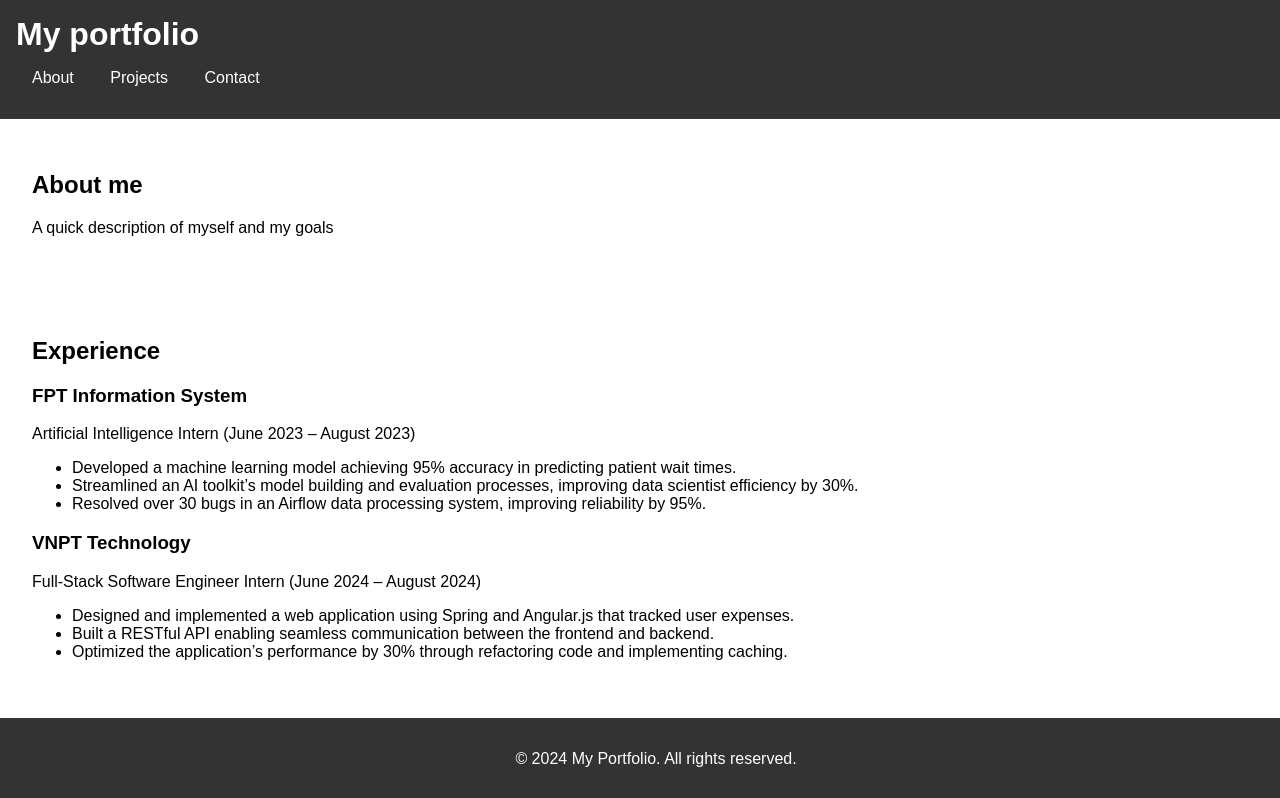
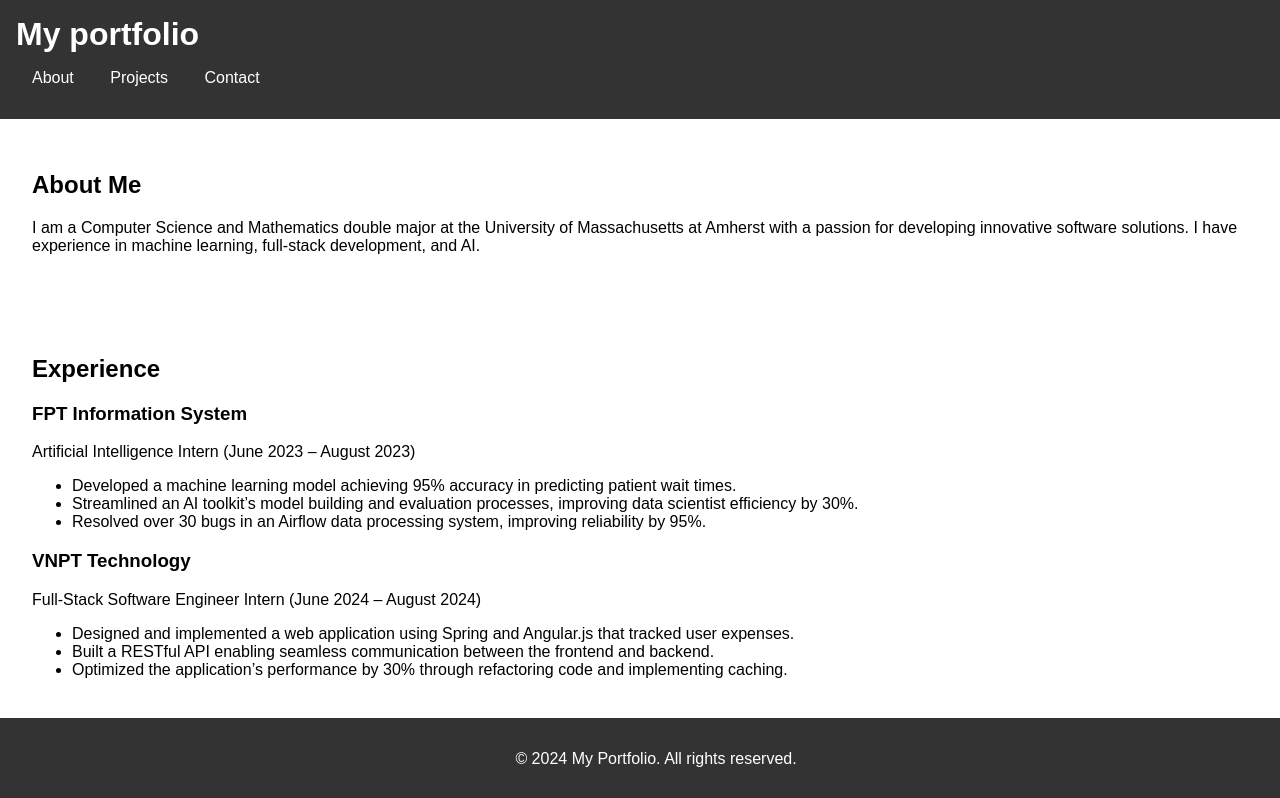
Before and after one commit to Unravel2802/portfolio_website, a React (Create React App) app: page / in a window 1280 px wide. Shown: the top 798 px of the page. Built offline with nearby package versions, Linux system fonts and the light colour scheme.

Commit message:
Update about

```diff
--- a/src/components/About.js
+++ b/src/components/About.js
@@ -2,11 +2,13 @@ import React from 'react';
 
 const About = () => {
     return (
-        <section id = 'about'>
-            <h2> About me </h2>
-            <p> A quick description of myself and my goals </p>
+        <section id="about">
+            <h2>About Me</h2>
+            <p>
+                I am a Computer Science and Mathematics double major at the University of Massachusetts at Amherst with a passion for developing innovative software solutions. I have experience in machine learning, full-stack development, and AI.
+            </p>
         </section>
-    )
-}
+    );
+};
 
 export default About;
```
